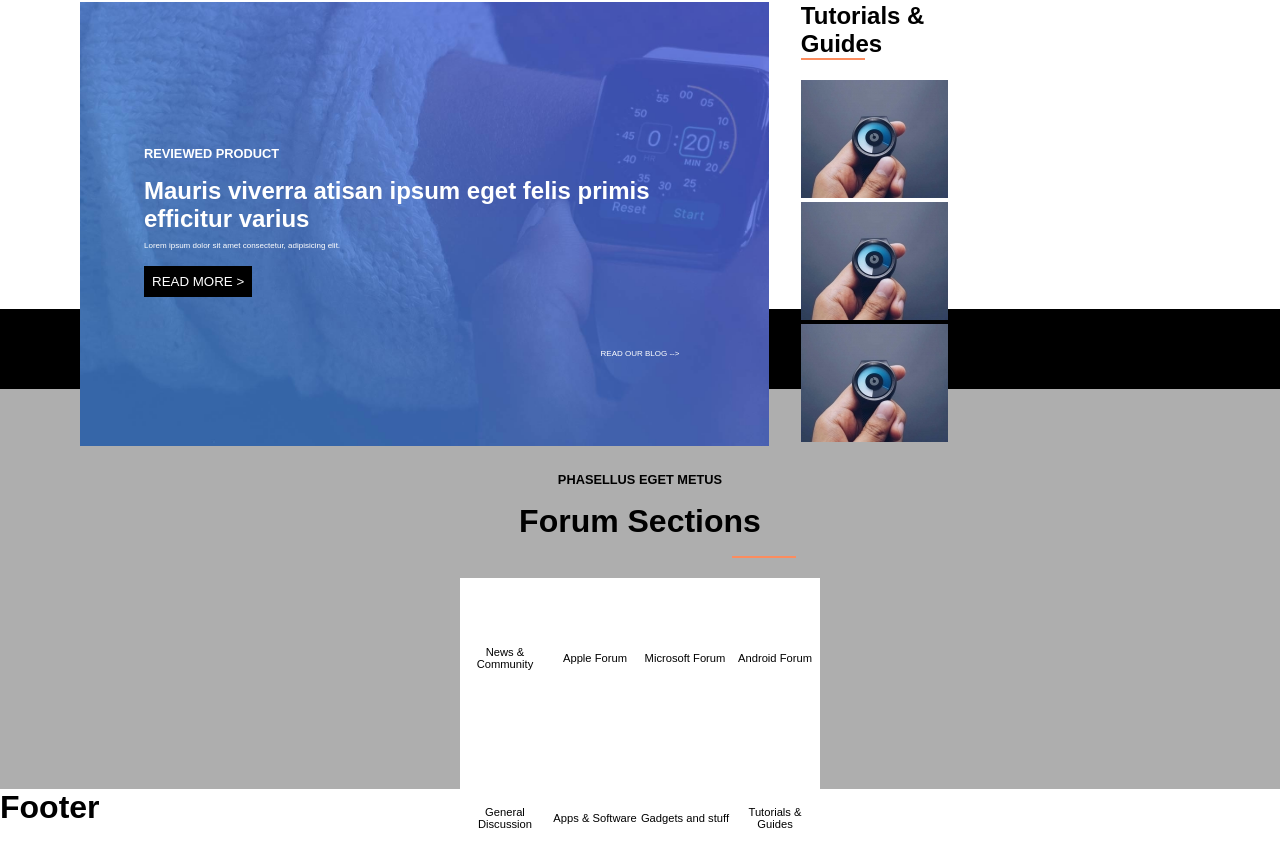
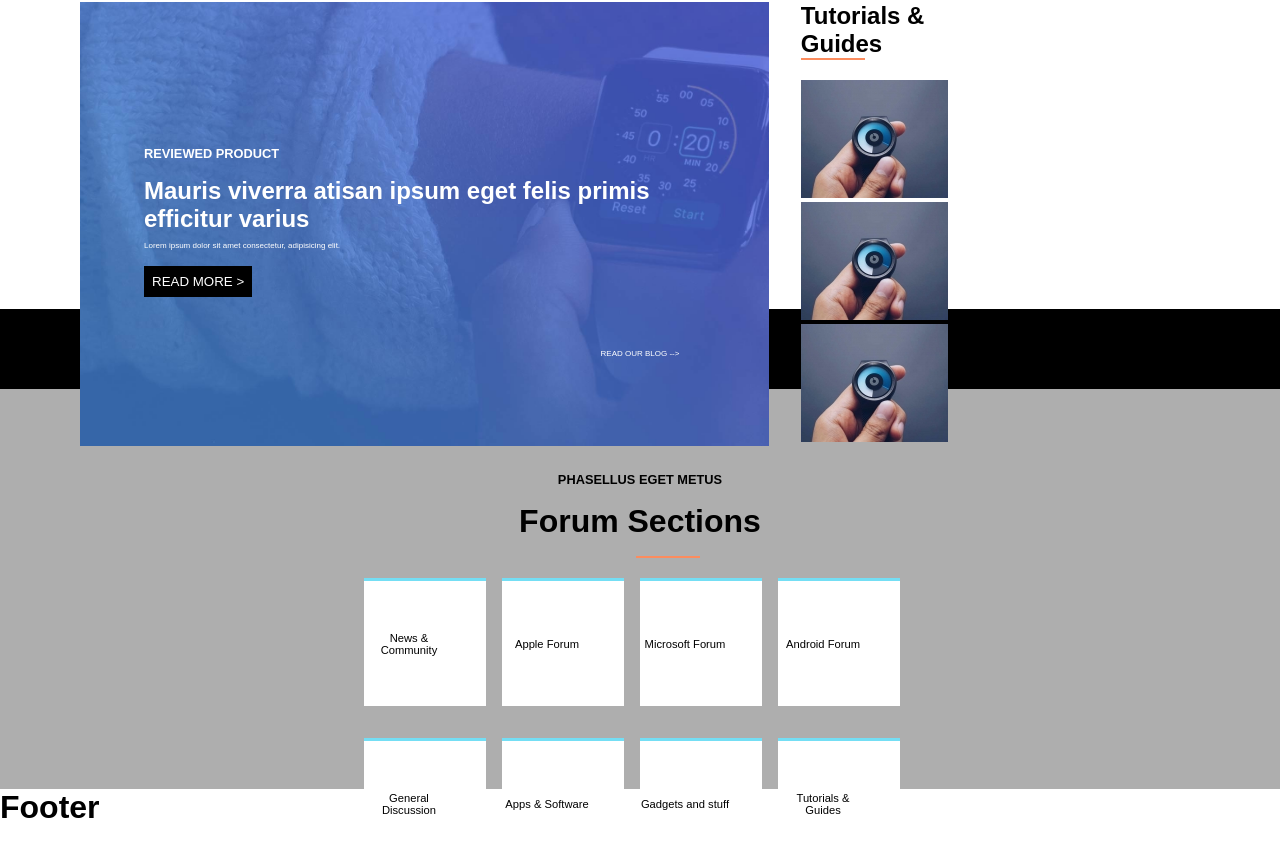
Before and after one commit to emilian0p/proj-html-vuejs, a Vue app: page / in a window 1280 px wide. Shown: the part 2131-2997 px from the top of the page. Built offline with nearby package versions, Linux system fonts and the light colour scheme.

Commit message:
Forum updates

```diff
--- a/src/components/Forum.vue
+++ b/src/components/Forum.vue
@@ -27,7 +27,7 @@ export default {
 </script>
 
 <style lang="scss" scoped>
-div#back{;
+div#back{
     background-color: #aeaeae;
     height: 50vh;
     width: 100%;
@@ -57,79 +57,25 @@ div#back{;
         .container{
             display: flex;
             flex-direction: row;
-            justify-content: space-between;
-            align-items: center;
-            background-color: #fff;
-            height: 10rem;
+            height: 8rem;
+            margin-bottom: 2rem;
+            text-align: center;
                     .forum-items-container{
                         display: flex;
                         flex-direction: column;
                         justify-content: center;
-                        align-items: center;
+                        text-align: center;                        align-items: center;
                         width: 100%;
-                        margin-bottom: 2rem;
-                        margin-top: 2rem;
+                        height: 100%;
+                        margin-right: 1rem;
+                        background-color: #fff;
+                        border-top: 3px solid #74def4;
                             p{
                                 font-size: .7rem;
+                                margin-right: 2rem;
                             }
                     }
             }
         }
 
-
-
-
-
-/* div{
-    display: flex;
-}
-div#back{
-    background-color: #aeaeae;
-}
-div h3{
-    font-size: .8rem;
-    margin-bottom: 1rem;
-    margin-top: 1rem;
-}
-div .font{
-    font-size: 2rem;
-    margin-bottom: 1rem;
-    font-weight: bold;
-}
-div.forum{
-    width: 100%;
-    height: 100%;
-    display: flex;
-    flex-direction: column;
-    justify-content: center;
-    align-items: center;
-    margin-top: 2rem;
-}
-div.forum-items-container{
-    margin-bottom: 2rem;
-    background-color: #fff;
-    margin-right: 2rem;
-    border-top: 2px solid #74def4;
-}
-.space{
-    background-color: #fc8c5e;
-    height: 2px;
-    width: 60px;
-    justify-content: center;
-    align-content: center;
-    margin-bottom: 6rem;
-}
-div.container{
-    justify-content: space-between;
-    height: 10rem;
-    width: 70%;
-}
-div h4{
-    font-size: .7rem;
-}
-p{
-    font-size: .7rem;
-    margin-bottom: 1rem;
-
-} */
 </style>
```
